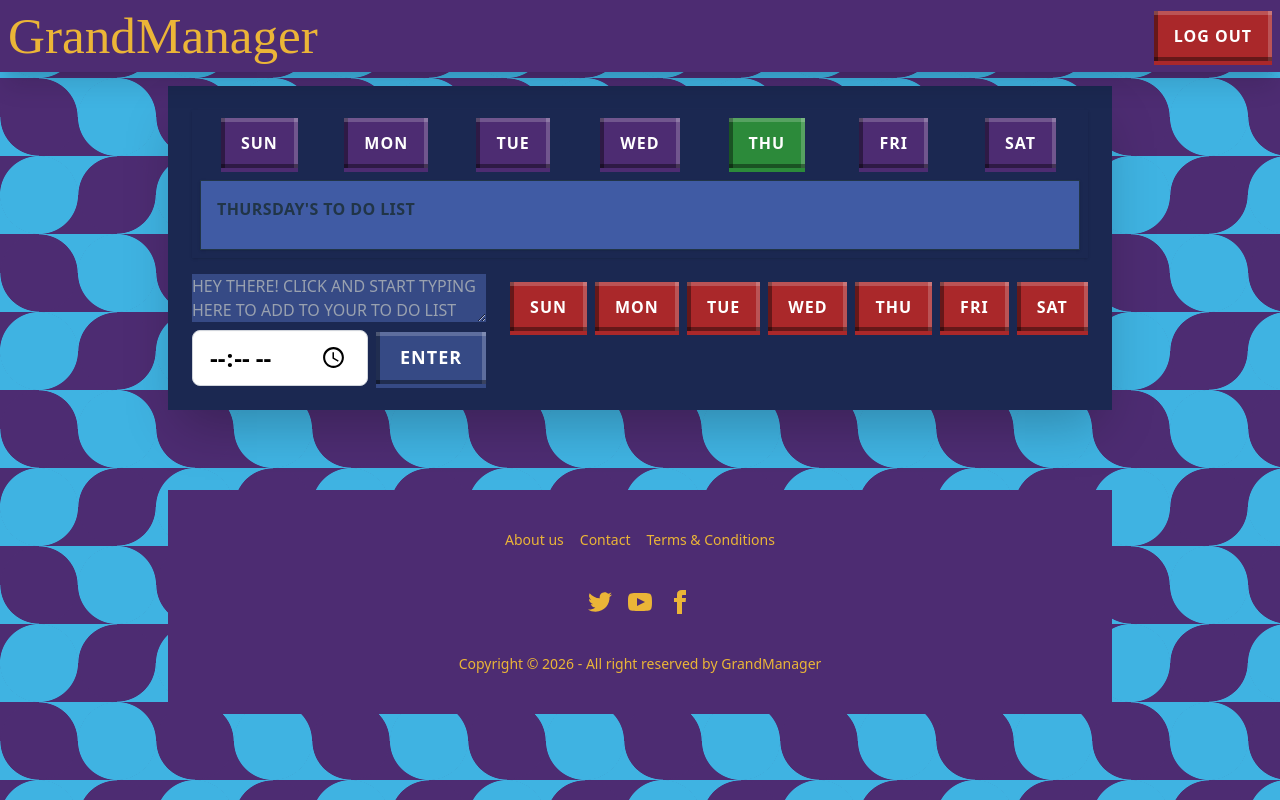
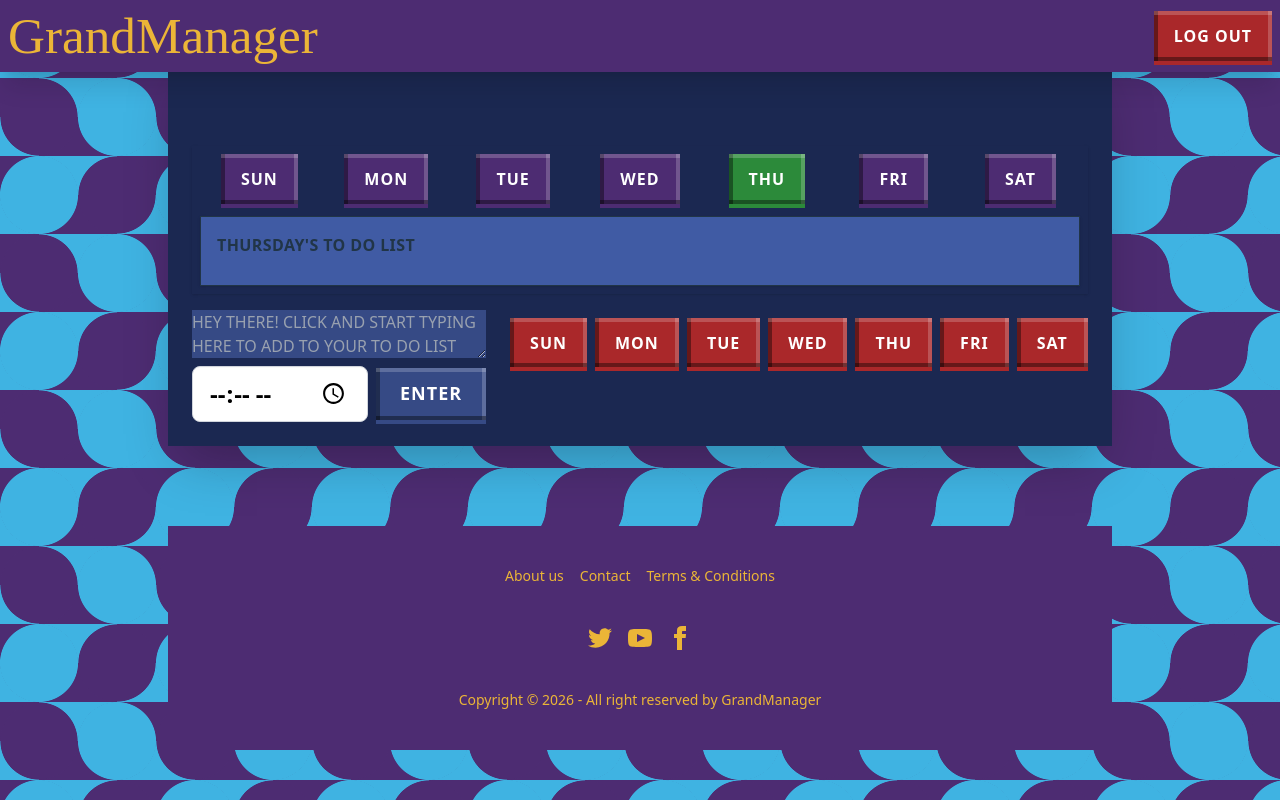
Before and after one commit to drainr/GrandManager, a React (Vite) app: page /calendar in a window 1280 px wide. Built offline with nearby package versions, Linux system fonts and the light colour scheme; no server answers; the database is empty; sample sign-in values are in the browser's storage; a web font is replaced by a local one.

Commit message:
fix header calendar padding

```diff
--- a/src/pages/Calendar.jsx
+++ b/src/pages/Calendar.jsx
@@ -164,7 +164,7 @@ const Calendar = () => {
   };
 
   return (
-    <div className="p-6 bg-[#1B2851] shadow-2xl max-w-6xl mx-auto">
+    <div className="mx-auto max-w-6xl bg-[#1B2851] px-6 pb-6 pt-24 shadow-2xl">
       <DisplayDailyList dayMenus={dayMenus} onDeleteItem={handleDeleteTodo} forcedDay={focusDayShort} itemTimes={itemTimes} />
 
       <div className="mr-auto mt-4 flex w-full max-w-4xl flex-col gap-4 lg:flex-row lg:items-start">
```
